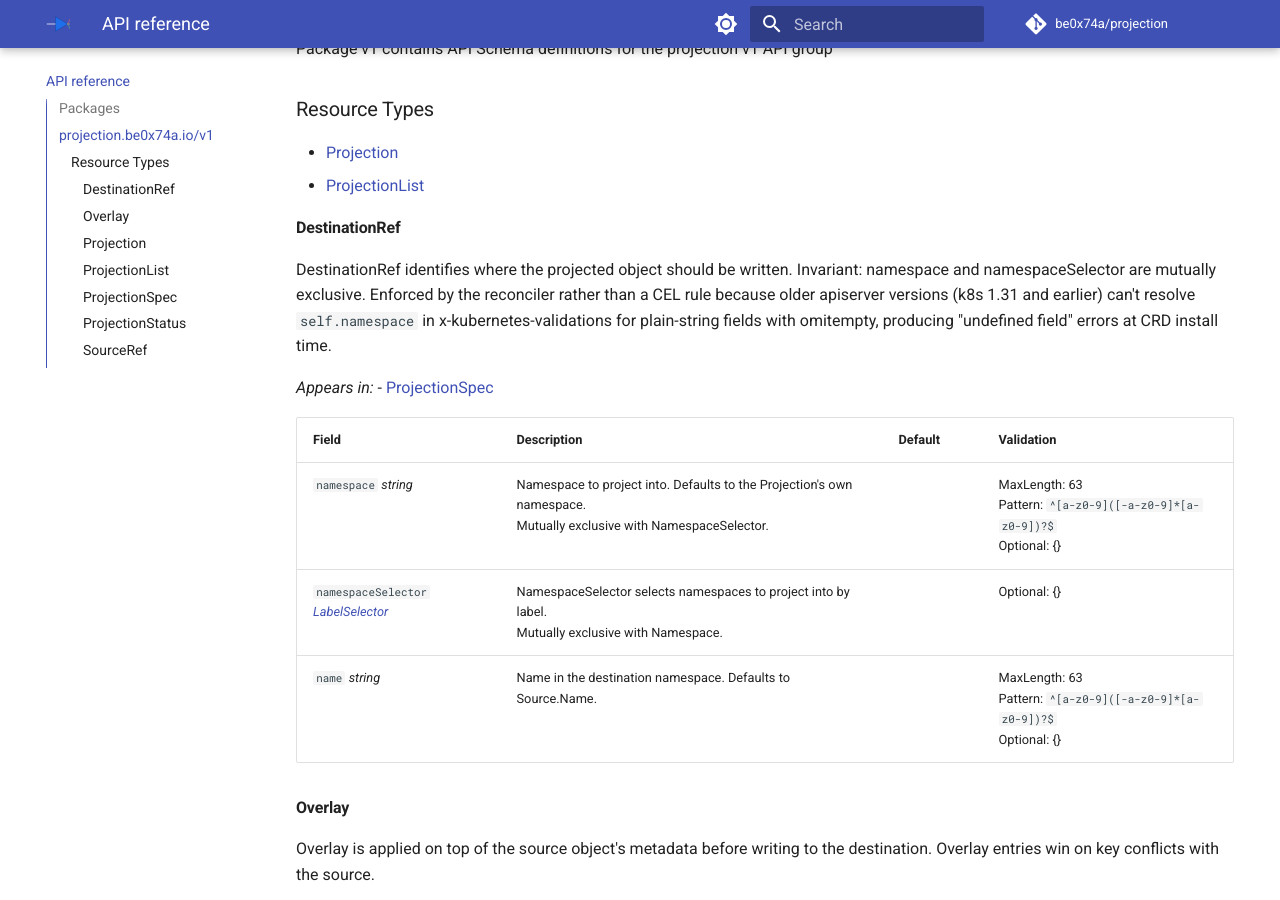
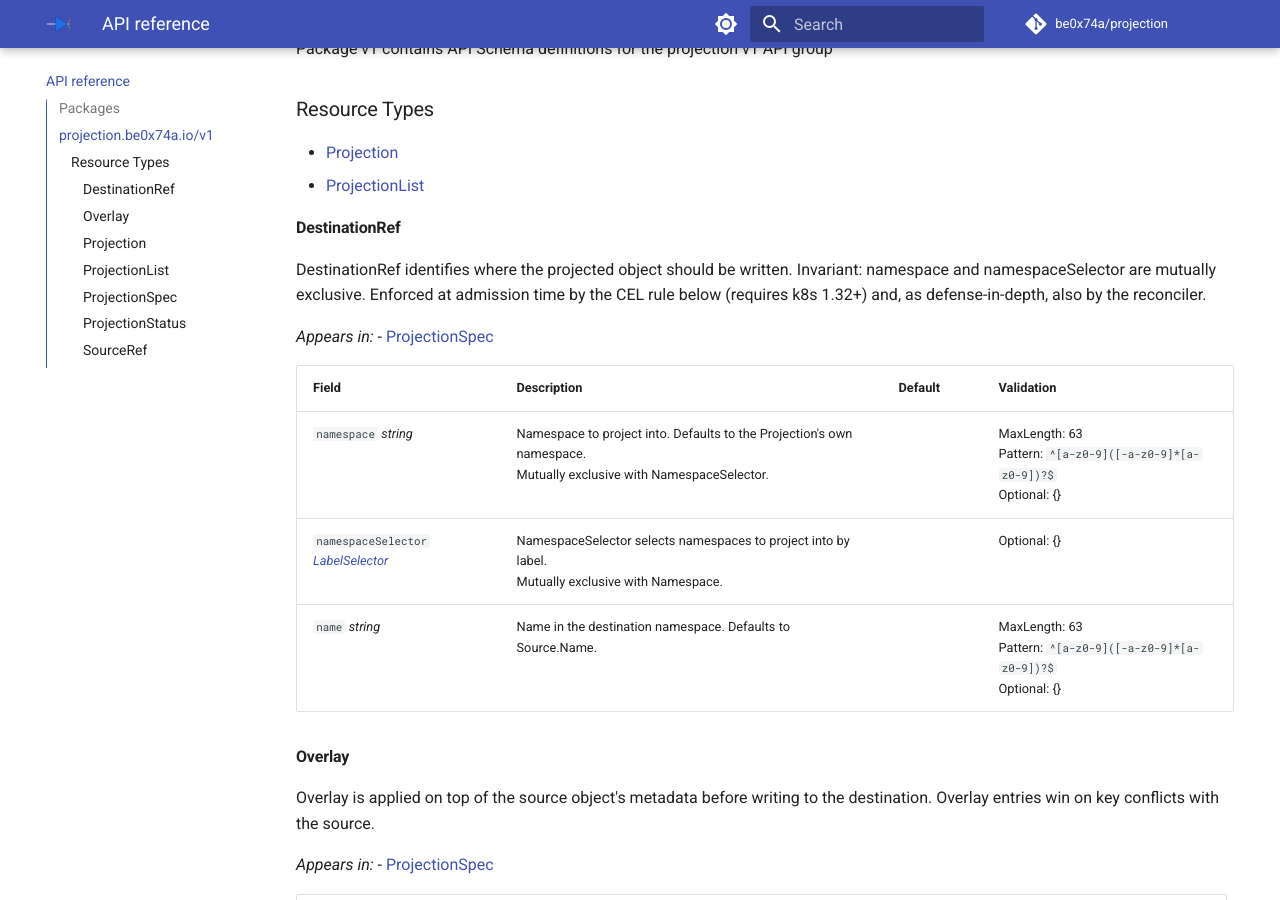
Before and after one commit to be0x74a/projection, an MkDocs documentation site: the page built from docs/api-reference.md, in a window 1280 px wide and 900 px high, scrolled down 359 px. Built offline with MkDocs 1.6.1 and Material for MkDocs 9.7.7, drawn with Linux system fonts in a browser that asks for light colours; comment, search, counter and statistics services are not loaded.

Commit message:
docs(api-reference): refresh DestinationRef mutex rationale

```diff
--- a/docs/api-reference.md
+++ b/docs/api-reference.md
@@ -20,10 +20,8 @@ Package v1 contains API Schema definitions for the projection v1 API group
 
 DestinationRef identifies where the projected object should be written.
 Invariant: namespace and namespaceSelector are mutually exclusive. Enforced
-by the reconciler rather than a CEL rule because older apiserver versions
-(k8s 1.31 and earlier) can't resolve `self.namespace` in x-kubernetes-validations
-for plain-string fields with omitempty, producing "undefined field" errors at
-CRD install time.
+at admission time by the CEL rule below (requires k8s 1.32+) and, as
+defense-in-depth, also by the reconciler.
 
 
 
```
